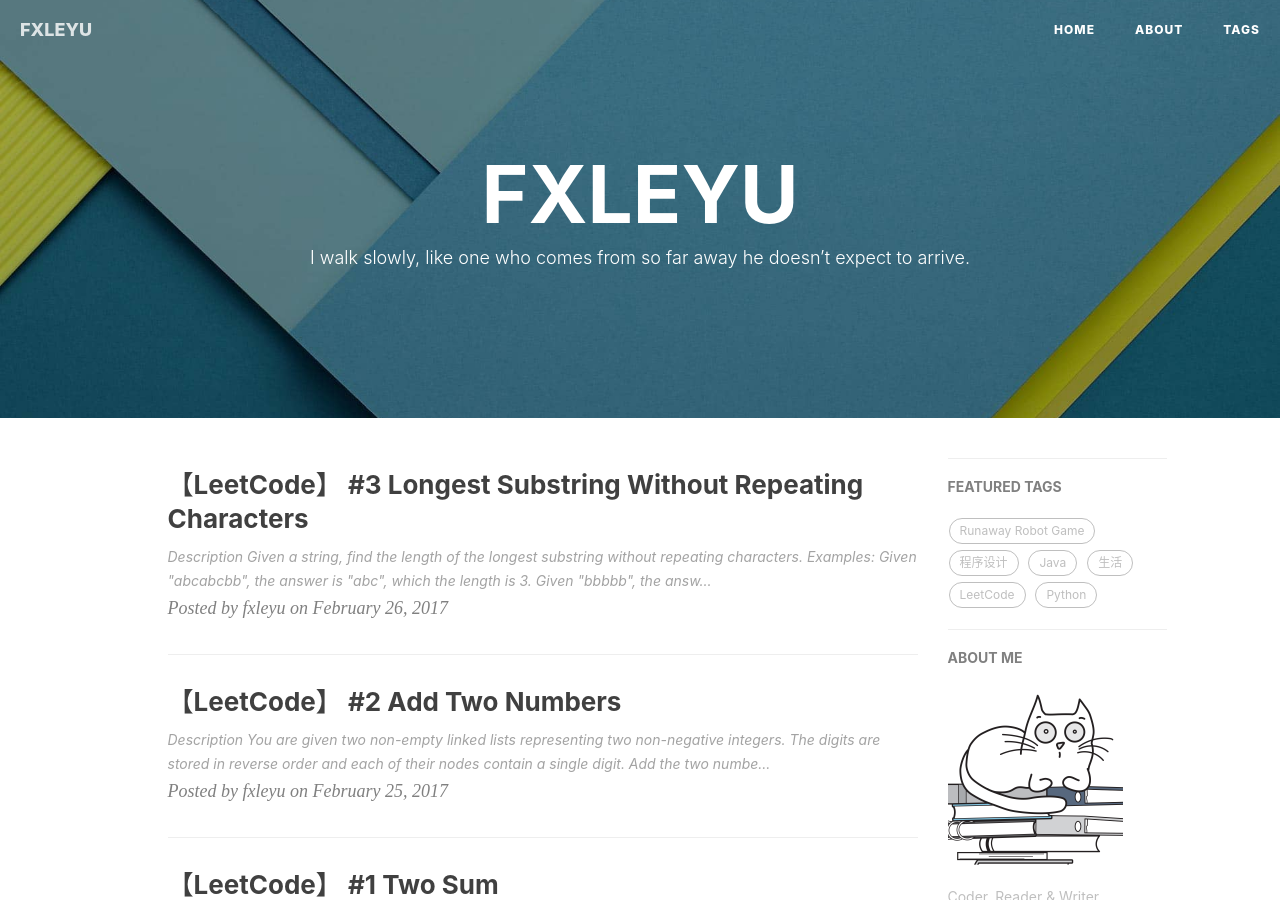
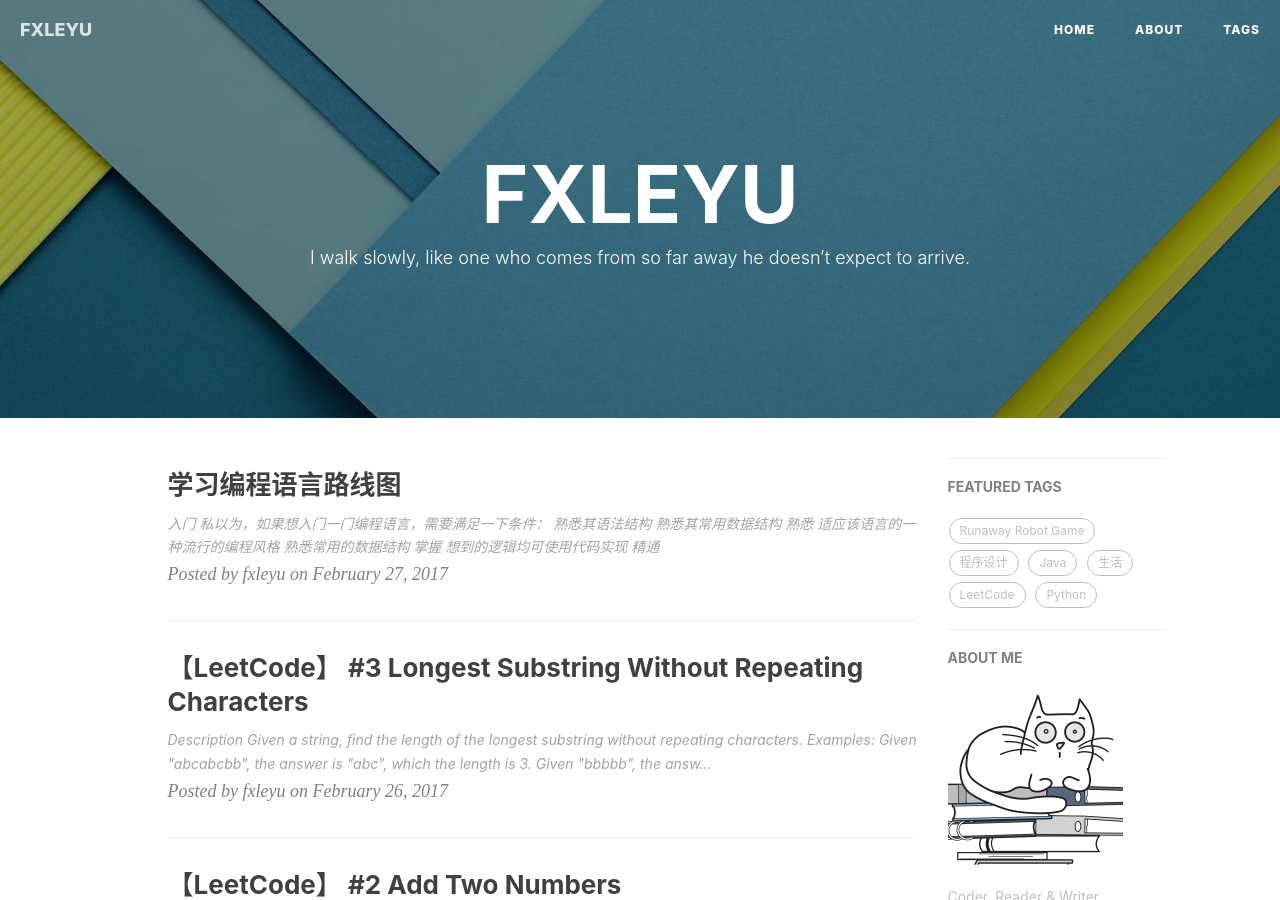
Before and after one commit to fxleyu/fxleyu.github.io, a Jekyll site: the page built from index.html, in a window 1280 px wide and 900 px high. Built offline with Jekyll 4.4.1, drawn with Linux system fonts in a browser that asks for light colours; nearby versions of some CDN libraries; the list of posts is cut into pages by our own code; comment, search, counter and statistics services are not loaded.

Commit message:
ADD a post of Learn Code

```diff
--- /dev/null
+++ b/_posts/2017-02-27-how-to-learn-code.md
@@ -0,0 +1,22 @@
+---
+layout   : post
+title    : "学习编程语言路线图"
+date     : 2017-02-27 22:44:00
+author   : fxleyu
+tags:
+    - 学习
+    - 编程
+---
+# 入门
+私以为，如果想入门一门编程语言，需要满足一下条件：
+- 熟悉其语法结构
+- 熟悉其常用数据结构
+
+# 熟悉
+- 适应该语言的一种流行的编程风格
+- 熟悉常用的数据结构
+
+# 掌握
+- 想到的逻辑均可使用代码实现
+
+# 精通
```
Also changed, not shown: _posts/2013-12-31-the-story-of-water-at-office.md (+1 -1 lines).
